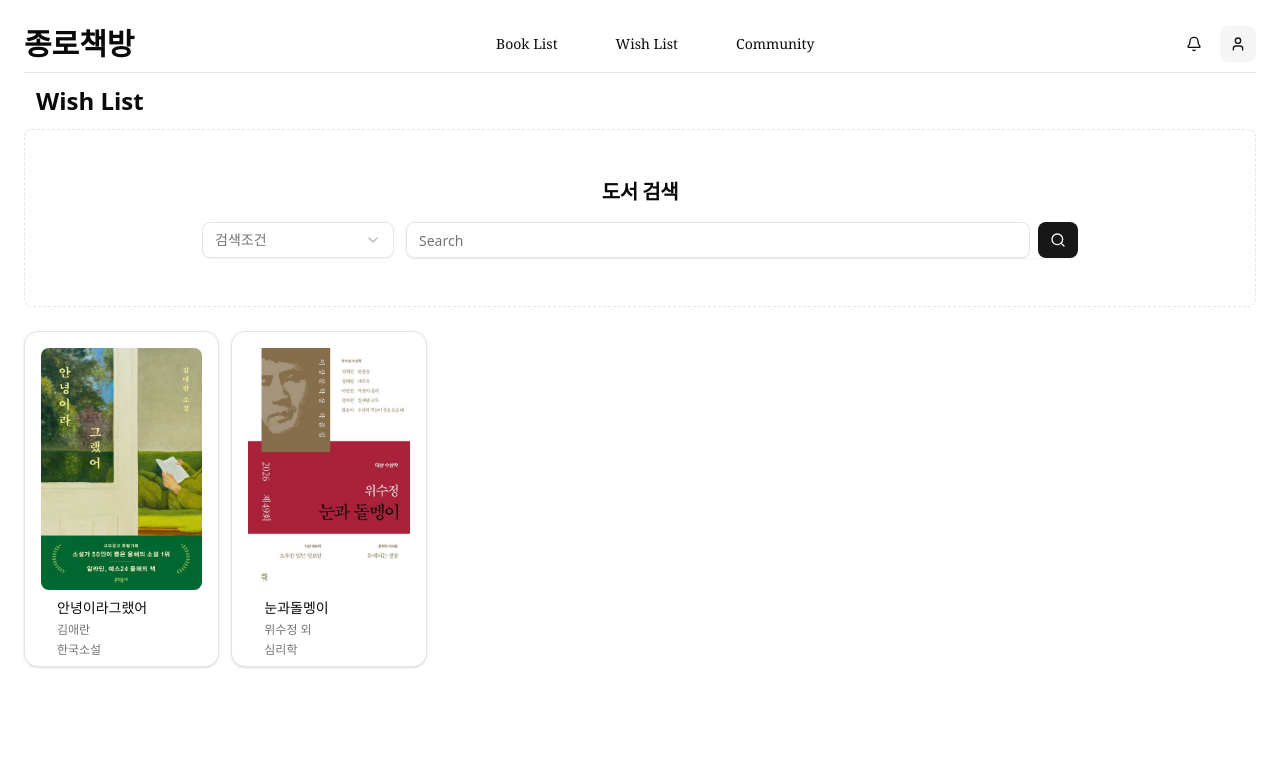
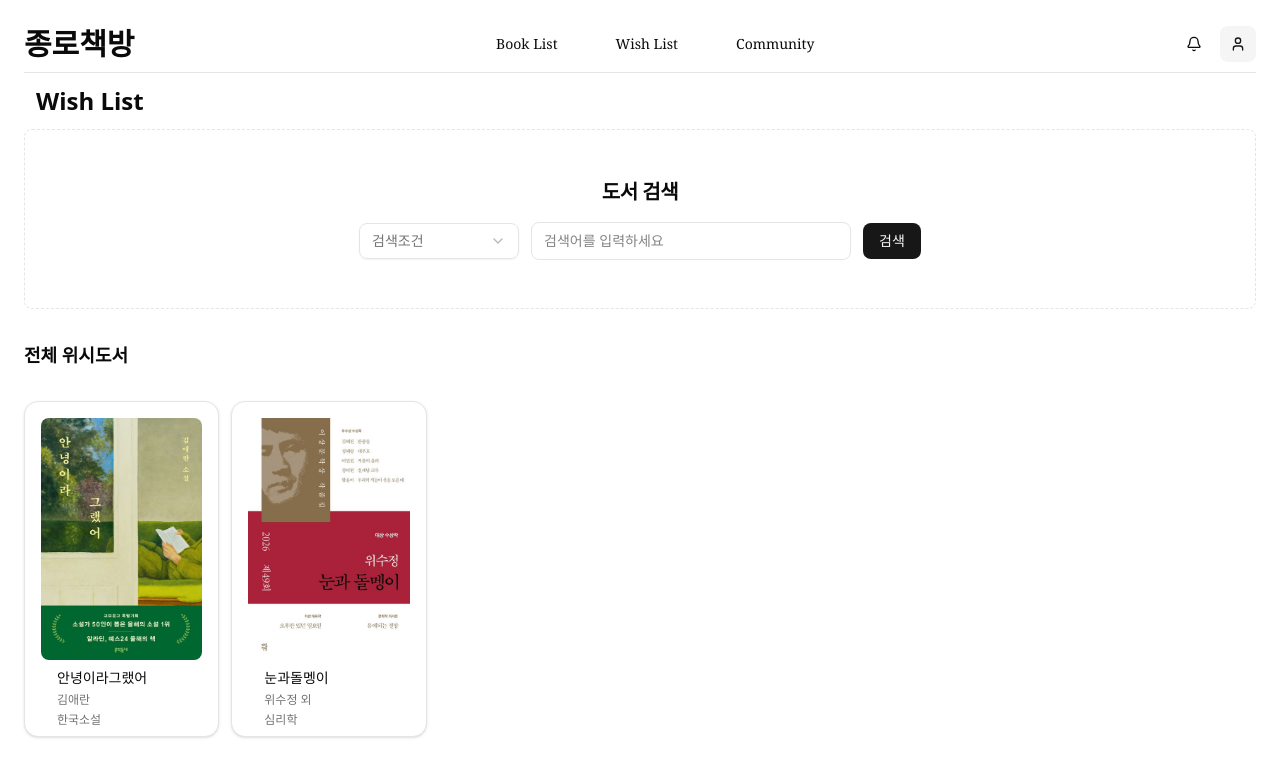
Before and after one commit to Helina0610/jongro_bookclub, a Next.js app: page /wishlist in a window 1280 px wide. Shown: the top 776 px of the page. Built offline with nearby package versions, Linux system fonts and the light colour scheme.

Commit message:
fix: UI 수정

```diff
--- a/components/management/management-section.tsx
+++ b/components/management/management-section.tsx
@@ -12,6 +12,10 @@ const ManagementSection = () => {
       <div>
         <SectionTitle title="공지글 관리" />
       </div>
+      {/* 책 관리 */}
+      <div>
+        <SectionTitle title="책 관리" />
+      </div>
     </div>
   );
 };
--- a/components/wish-list/wish-list-section.tsx
+++ b/components/wish-list/wish-list-section.tsx
@@ -1,8 +1,14 @@
+"use client";
+
+import { useState } from "react";
 import type { BookEntity } from "@/app/(main)/books/page";
 import BookList from "@/components/books/books-list";
 import SearchInputButton from "../common/search-input-button";
 import SectionTitle from "../common/section-title";
+import { Button } from "../ui/button";
 import { Select, SelectContent, SelectGroup, SelectItem, SelectTrigger, SelectValue } from "../ui/select";
+
+/* ---------------- mock data ---------------- */
 
 const bookList: BookEntity[] = [
   {
@@ -11,7 +17,7 @@ const bookList: BookEntity[] = [
     writer: "김애란",
     genre: "한국소설",
     coverURL: "/bookcover/안녕이라그랬어.jpg",
-    description: " ",
+    description: "",
   },
   {
     bookId: "2",
@@ -23,18 +29,64 @@ const bookList: BookEntity[] = [
   },
 ];
 
+type SearchBook = {
+  id: string;
+  title: string;
+  author: string;
+  publisher: string;
+};
+
+/* ---------------- component ---------------- */
+
 const WishListSection = () => {
+  const [condition, setCondition] = useState<string>();
+  const [keyword, setKeyword] = useState("");
+  const [loading, setLoading] = useState(false);
+  const [searchResult, setSearchResult] = useState<SearchBook[] | null>(null);
+
+  /* 🔍 검색 API 호출 (mock) */
+  const handleSearch = async () => {
+    if (!keyword) return;
+
+    setLoading(true);
+
+    // 실제 구현 시 fetch("/api/books?...")
+    await new Promise((r) => setTimeout(r, 800));
+
+    setSearchResult([
+      {
+        id: "1",
+        title: "기차의 꿈",
+        author: "데니스 존슨",
+        publisher: "EBS",
+      },
+      {
+        id: "2",
+        title: "빛이 이끄는 곳으로",
+        author: "백희성",
+        publisher: "EBS",
+      },
+    ]);
+
+    setLoading(false);
+  };
+
+  const resetSearch = () => {
+    setSearchResult(null);
+    setKeyword("");
+  };
+
   return (
-    <div className="space-y-6">
+    <div className="space-y-8">
       <SectionTitle title="Wish List" />
 
       {/* 🔍 Search Section */}
-      <div className="rounded-md border border-dashed px-4 py-8 sm:px-6 sm:py-12 transition-colors duration-200">
+      <div className="rounded-md border border-dashed px-4 py-8 sm:px-6 sm:py-12">
         <h3 className="mb-4 text-lg sm:text-xl font-bold tracking-tight text-center">도서 검색</h3>
 
         <div className="flex flex-col sm:flex-row gap-3 items-stretch sm:items-center justify-center">
-          <Select>
-            <SelectTrigger className="w-full sm:max-w-48">
+          <Select onValueChange={setCondition}>
+            <SelectTrigger className="w-full sm:max-w-40">
               <SelectValue placeholder="검색조건" />
             </SelectTrigger>
             <SelectContent>
@@ -46,13 +98,64 @@ const WishListSection = () => {
             </SelectContent>
           </Select>
 
-          <div className="w-full sm:w-xl md:w-2xl lg:w-2xl">
-            <SearchInputButton />
-          </div>
+          <input
+            value={keyword}
+            onChange={(e) => setKeyword(e.target.value)}
+            placeholder="검색어를 입력하세요"
+            className="w-full sm:w-80 rounded-md border px-3 py-2 text-sm"
+          />
+
+          <Button onClick={handleSearch}>검색</Button>
         </div>
       </div>
 
-      {/* 📚 Book List */}
+      {/* 🔍 검색 결과 */}
+      {loading && <p className="text-center text-sm text-muted-foreground">검색 중입니다…</p>}
+
+      {searchResult && !loading && (
+        <div className="space-y-4">
+          <div className="flex items-center justify-between">
+            <h4 className="text-lg font-semibold">검색 결과 ({searchResult.length})</h4>
+            <Button variant="ghost" size="sm" onClick={resetSearch}>
+              초기화
+            </Button>
+          </div>
+
+          {searchResult.length === 0 ? (
+            <div className="rounded-md border border-dashed p-6 text-center text-muted-foreground">
+              검색 결과가 없습니다.
+            </div>
+          ) : (
+            <div
+              className="grid gap-4
+              grid-cols-1
+              sm:grid-cols-2
+              md:grid-cols-3
+              lg:grid-cols-4
+              xl:grid-cols-5"
+            >
+              {searchResult.map((book) => (
+                <div
+                  key={book.id}
+                  className="rounded-lg border bg-background p-4 shadow-sm
+                             transition hover:-translate-y-1 hover:shadow-md"
+                >
+                  <h3 className="line-clamp-2 text-sm font-semibold">{book.title}</h3>
+                  <p className="mt-1 text-xs text-muted-foreground">{book.author}</p>
+                  <p className="text-xs text-muted-foreground truncate">{book.publisher}</p>
+
+                  <Button size="sm" variant="outline" className="mt-3 w-full">
+                    Wish List 추가
+                  </Button>
+                </div>
+              ))}
+            </div>
+          )}
+        </div>
+      )}
+
+      {/* 📚 기존 Book List */}
+      <h4 className="text-lg font-semibold">전체 위시도서</h4>
       <div className="grid gap-3 grid-cols-1 sm:grid-cols-2 md:grid-cols-3 lg:grid-cols-5 xl:grid-cols-6">
         <BookList bookList={bookList} />
       </div>
```
